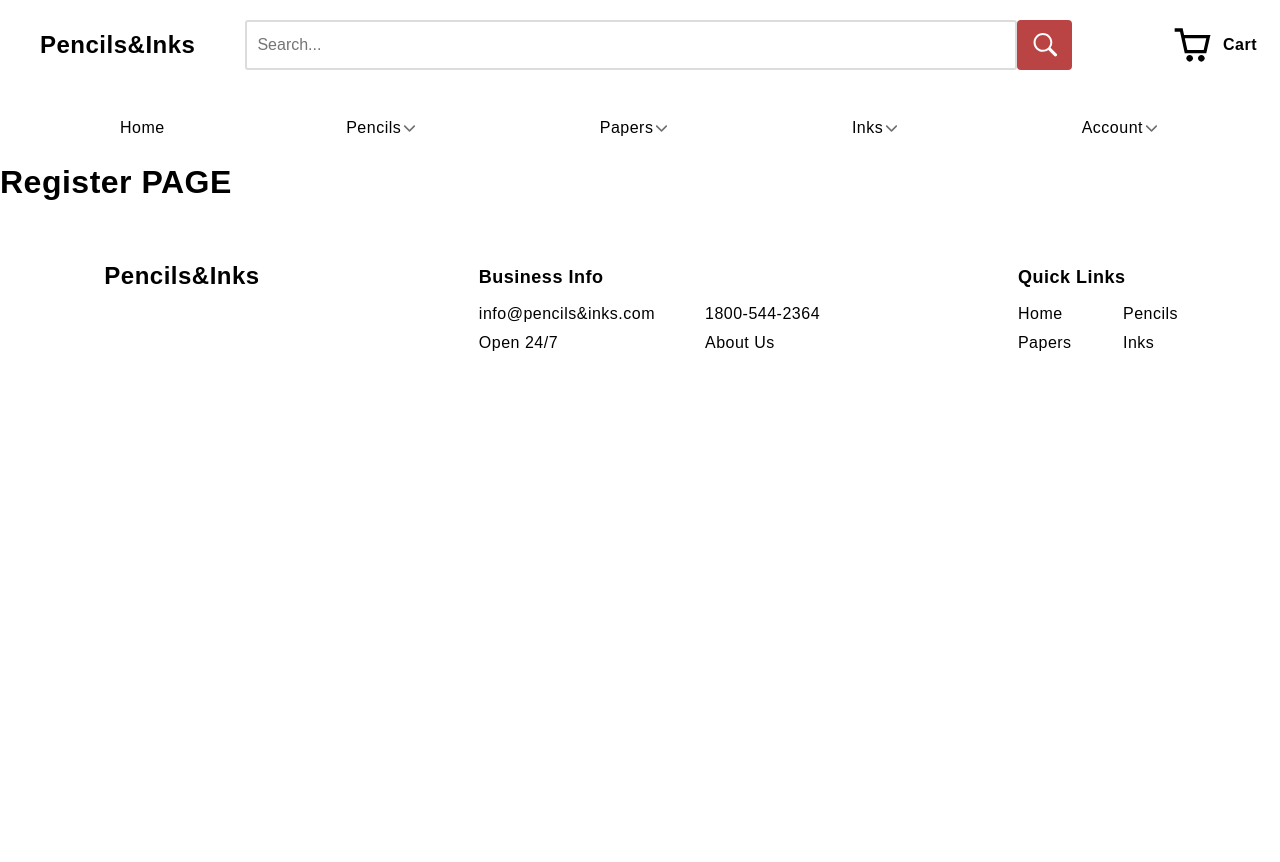
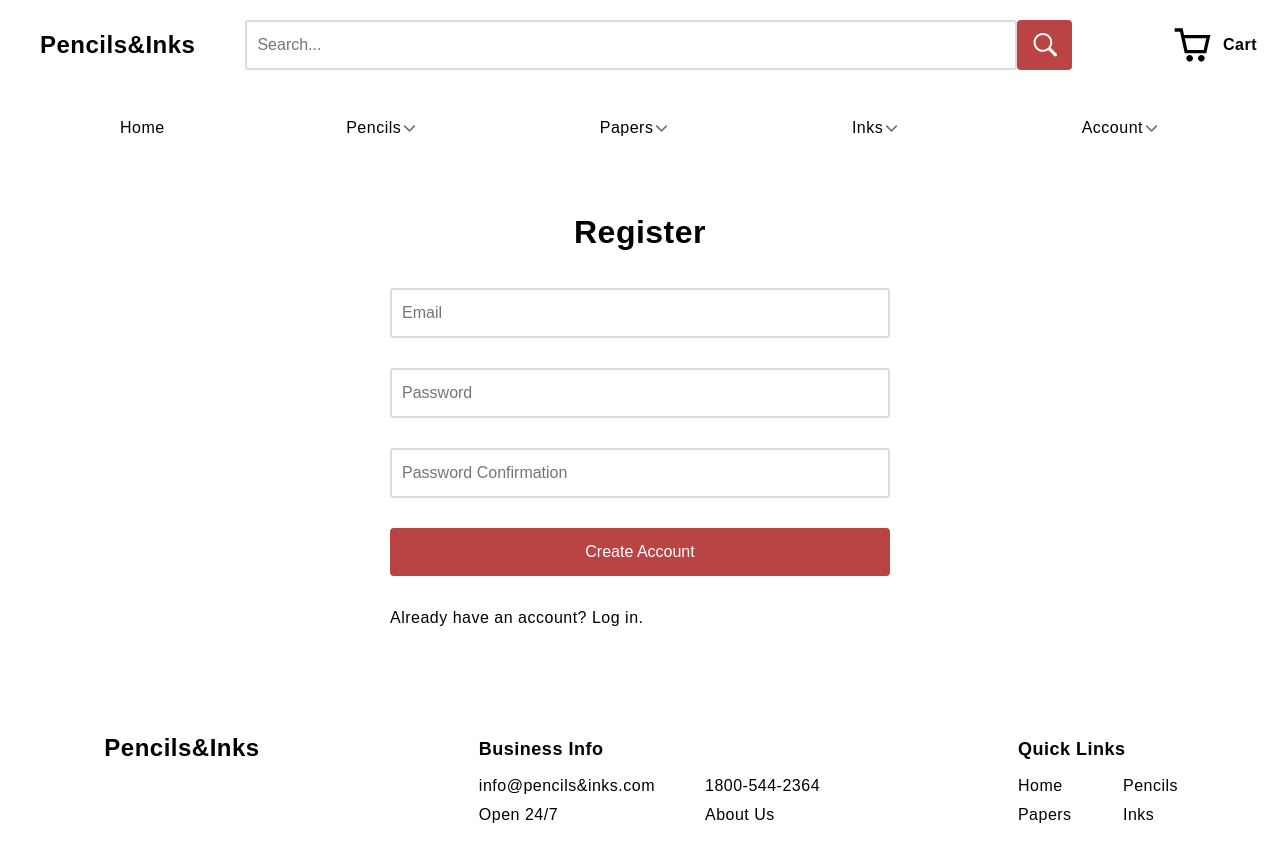
Before and after one commit to ElierHP/pencils-and-inks, a Next.js app: page /register in a window 1280 px wide. Shown: the top 862 px of the page. Before the commit the page ends 800 px from the top, so only its background shows below. Built offline with nearby package versions, Linux system fonts and the light colour scheme.

Commit message:
Add register page functionality and styles.

```diff
--- a/src/pages/register.js
+++ b/src/pages/register.js
@@ -1,9 +1,164 @@
+import { useState } from "react";
 import Layout from "../components/layout/Layout";
+import axios from "axios";
+import { Container, FormButton, TextInput } from "../components/ui";
+import { useRouter } from "next/router";
+import { BASE_URL } from "../utils/api";
+import { userSchema } from "../validations/user";
+import { useForm } from "react-hook-form";
+import { yupResolver } from "@hookform/resolvers/yup";
+import styled from "@emotion/styled";
+import theme from "../styles/theme";
+import Link from "next/link";
 
 export default function Register() {
+  const [registerError, setRegisterError] = useState(false);
+  const router = useRouter();
+
+  const {
+    register,
+    handleSubmit,
+    formState: { errors },
+  } = useForm({
+    resolver: yupResolver(userSchema),
+  });
+
+  const CreateUser = async (data) => {
+    try {
+      // Send register request to server
+      const res = await axios.post(
+        `${BASE_URL}/users`,
+        { user: data },
+        {
+          withCredentials: true,
+        }
+      );
+
+      // Redirect to home page if successful
+      if (res.status === 201) router.push("/");
+    } catch (error) {
+      setRegisterError(true);
+    }
+  };
+
+  const onSubmit = (data) => CreateUser({ ...data, role: "member" });
+
+  // Error message starts with an uppercase letter and ends with a period.
+  // Pass in errors.password or errors.email
+  const formatMessage = (errors) =>
+    `${errors.message.charAt(0).toUpperCase() + errors.message.slice(1)}.`;
+
   return (
     <Layout>
-      <h1>Register PAGE</h1>
+      <Section>
+        <Container>
+          <Title>Register</Title>
+
+          <Form onSubmit={handleSubmit(onSubmit)}>
+            {registerError && (
+              <RegisterErrorMsg>
+                Account with that email already exists.
+              </RegisterErrorMsg>
+            )}
+            {/* Email Input */}
+            <InputContainer>
+              <TextInput
+                type="email"
+                placeholder="Email"
+                autoComplete="email"
+                register={register("email")}
+              />
+
+              {/* Email Error Message */}
+              {errors.email && (
+                <ErrorMsg>{formatMessage(errors.email)}</ErrorMsg>
+              )}
+            </InputContainer>
+
+            {/* Password Input */}
+            <InputContainer>
+              <TextInput
+                type="password"
+                placeholder="Password"
+                autoComplete="current-password"
+                register={register("password")}
+              />
+
+              {/* Password Error Msg */}
+              {errors.password && (
+                <ErrorMsg>{formatMessage(errors.password)}</ErrorMsg>
+              )}
+            </InputContainer>
+
+            {/* Password Confirmation Input */}
+            <InputContainer>
+              <TextInput
+                type="password"
+                placeholder="Password Confirmation"
+                autoComplete="current-password"
+                register={register("password_confirmation")}
+              />
+
+              {/* Password Error Msg */}
+              {errors.password_confirmation && (
+                <ErrorMsg>
+                  {formatMessage(errors.password_confirmation)}
+                </ErrorMsg>
+              )}
+            </InputContainer>
+
+            {/* Submit Button */}
+            <FormButton type="submit" text="Create Account" />
+
+            {/* Links to Register and Password Recovery. */}
+            <Links>
+              <Link href="/login">
+                <a>Already have an account? Log in.</a>
+              </Link>
+            </Links>
+          </Form>
+        </Container>
+      </Section>
     </Layout>
   );
 }
+
+// Styles
+const Section = styled.div`
+  padding: 5rem 0;
+`;
+
+const Title = styled.h1`
+  text-align: center;
+  margin-bottom: 4rem;
+  margin-top: 0;
+`;
+
+const RegisterErrorMsg = styled.p`
+  color: ${theme.colors.error};
+`;
+
+const Form = styled.form`
+  display: flex;
+  flex-direction: column;
+  margin: auto;
+  gap: 3rem;
+  max-width: 500px;
+`;
+
+const InputContainer = styled.div`
+  position: relative;
+  height: 50px;
+`;
+
+const ErrorMsg = styled.p`
+  position: absolute;
+  top: -2.5rem;
+  color: ${theme.colors.error};
+`;
+
+const Links = styled.div`
+  display: flex;
+  flex-direction: column;
+  gap: 0.5rem;
+`;
--- a/src/validations/user.js
+++ b/src/validations/user.js
@@ -4,7 +4,7 @@ export const userSchema = yup
   .object({
     email: yup.string().email().required().min(6).max(255),
     password: yup.string().required().min(6).max(255),
-    passwordConfirmation: yup
+    password_confirmation: yup
       .string()
       .oneOf([yup.ref("password"), null], "Passwords must match"),
   })
```
Also changed, not shown: src/pages/login.js (+26 -9 lines).
